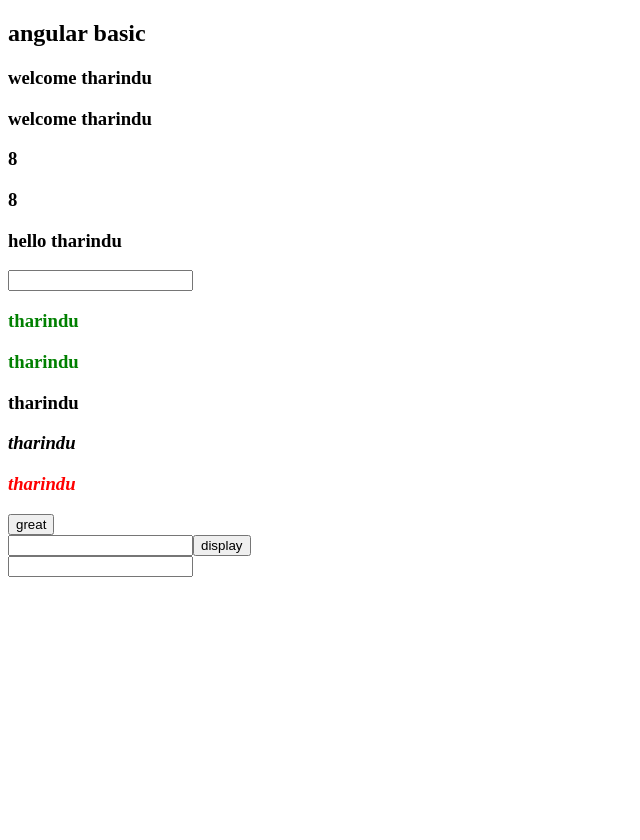
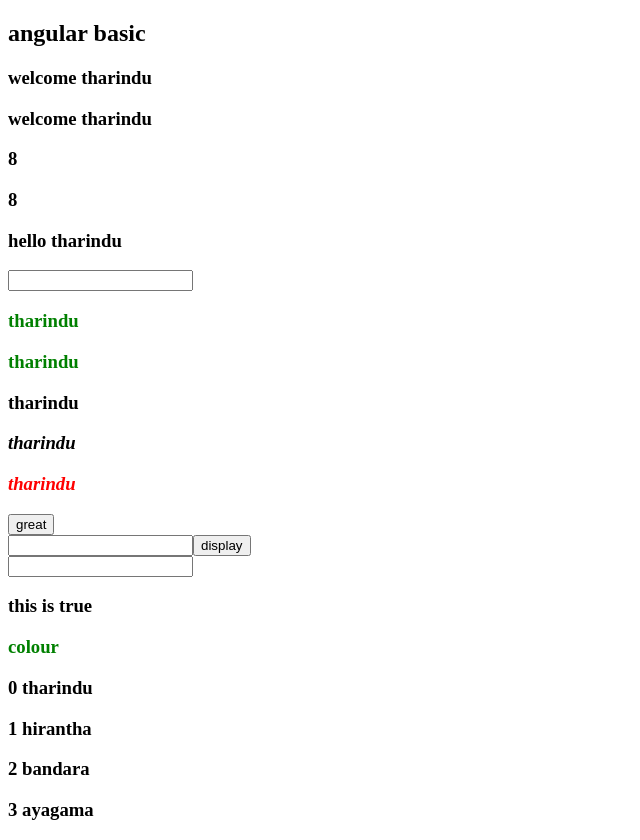
Before and after one commit to tharinduAyagama/angular_basic, an Angular app: page / in a window 1280 px wide. Shown: the whole page, without its empty margins (0-640 px from the left). Before the commit the page ends 800 px from the top, so only its background shows below. Built offline with nearby package versions, Linux system fonts and the light colour scheme.

Commit message:
ngIf ngFor ngSwitch

```diff
--- a/src/app/app.component.html
+++ b/src/app/app.component.html
@@ -5,3 +5,4 @@
 <app-event-binding></app-event-binding>
 <app-template-referance-variable></app-template-referance-variable>
 <app-two-way-binding></app-two-way-binding>
+<app-ng-if-switch-for></app-ng-if-switch-for>
--- a/src/app/app.module.ts
+++ b/src/app/app.module.ts
@@ -10,6 +10,7 @@
 import { EventBindingComponent } from './event-binding/event-binding.component';
 import { TemplateReferanceVariableComponent } from './template-referance-variable/template-referance-variable.component';
 import { TwoWayBindingComponent } from './two-way-binding/two-way-binding.component';
+import { NgIfSwitchForComponent } from './ng-if-switch-for/ng-if-switch-for.component';
 
 @NgModule({
   declarations: [
@@ -19,7 +20,8 @@
     ClassBindingComponent,
     EventBindingComponent,
     TemplateReferanceVariableComponent,
-    TwoWayBindingComponent
+    TwoWayBindingComponent,
+    NgIfSwitchForComponent
   ],
   imports: [
     BrowserModule,
--- /dev/null
+++ b/src/app/ng-if-switch-for/ng-if-switch-for.component.html
@@ -0,0 +1,22 @@
+<!-- ngIf -->
+<div *ngIf="truthy; then trueState; else falseStste;"></div>
+
+<ng-template #trueState>
+    <h3>this is true</h3>
+</ng-template>
+<ng-template #falseStste>
+    <h3>this is false</h3>
+</ng-template>
+
+<!-- ngSwitch -->
+<div [ngSwitch]="col">
+    <h3 *ngSwitchCase="'red'" class="redClass">colour</h3>
+    <h3 *ngSwitchCase="'green'" class="greenClass">colour</h3>
+    <h3 *ngSwitchCase="'orange'" class="orangeClass">colour</h3>
+    <h3 *ngSwitchDefault class="defaultClass">colour</h3>
+</div>
+
+<!-- ngfor -->
+<div *ngFor="let student of students; index as i">
+    <h3>{{i}} {{student}}</h3>
+</div>
--- /dev/null
+++ b/src/app/ng-if-switch-for/ng-if-switch-for.component.scss
@@ -0,0 +1,12 @@
+.redClass {
+    color: red;
+}
+.greenClass {
+    color: green;
+}
+.orangeClass {
+    color: orange;
+}
+.defaultClass {
+    color: black;
+}
--- /dev/null
+++ b/src/app/ng-if-switch-for/ng-if-switch-for.component.ts
@@ -0,0 +1,18 @@
+import { Component, OnInit } from '@angular/core';
+
+@Component({
+  selector: 'app-ng-if-switch-for',
+  templateUrl: './ng-if-switch-for.component.html',
+  styleUrls: ['./ng-if-switch-for.component.scss']
+})
+export class NgIfSwitchForComponent implements OnInit {
+
+  public truthy = true;
+  public col = "green";
+  public students = ["tharindu" , "hirantha" , "bandara" , "ayagama"]
+  constructor() { }
+
+  ngOnInit() {
+  }
+
+}
```
Also changed, not shown: 1 other file (tests, documents, lock files or other folders).
